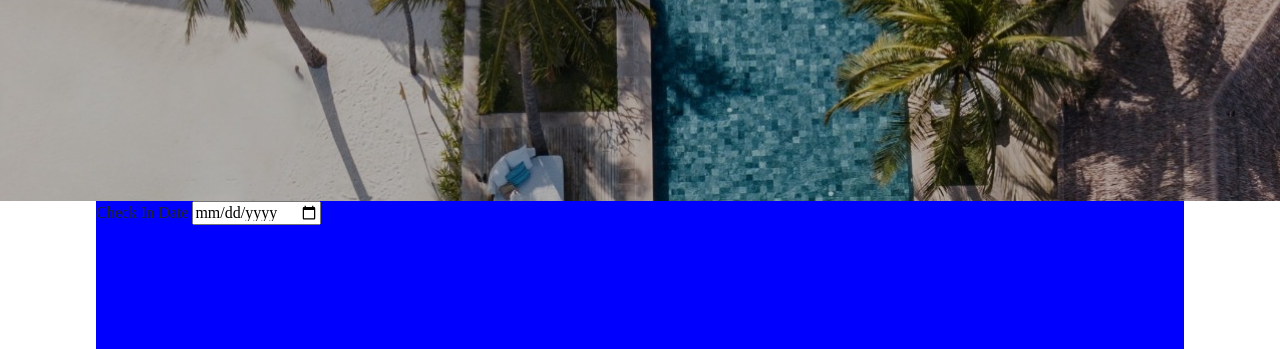
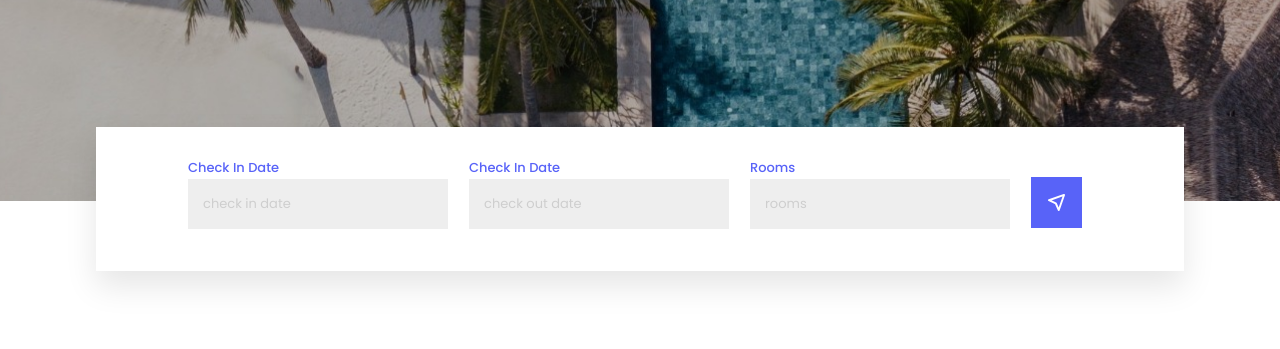
Before and after one commit to NutsaJu/zetta-hotels, a plain HTML site: page index.html in a window 1280 px wide. Shown: the part 463-812 px from the top of the page. Drawn offline with nearby package versions, Linux system fonts and the light colour scheme.

Commit message:
add check section

```diff
--- a/index.html
+++ b/index.html
@@ -27,8 +27,8 @@
                                 <a class="nav-link" aria-current="page" href="index.html">HOME</a>
                             </li>
                             <li class="nav-li dropdown">
-                                <a class="nav-link dropdown-toggle" href="rooms.html" role="button" data-bs-toggle="dropdown"
-                                    aria-expanded="false">
+                                <a class="nav-link dropdown-toggle" href="rooms.html" role="button"
+                                    data-bs-toggle="dropdown" aria-expanded="false">
                                     ROOMS
                                 </a>
                                 <ul class="dropdown-menu">
@@ -60,7 +60,8 @@
                 <div class="main-title-container">
                     <div class="main-title-body">
                         <h3>The best hotel you will ever need</h3>
-                        <h4>When you get into a hotel room, you lock the door, and you know there is a secrecy, there is a luxury, there is fantasy. There is comfort. There is reassurance.</h4>
+                        <h4>When you get into a hotel room, you lock the door, and you know there is a secrecy, there is
+                            a luxury, there is fantasy. There is comfort. There is reassurance.</h4>
                     </div>
                 </div>
             </div>
@@ -69,11 +70,24 @@
     </header>
     <section class="check-section">
         <div class="check-container">
-            <form class="check-form" action="https://formspree.io/f/xkneyzwz">
+            <form class="check-form" action="https://formspree.io/f/xkneyzwz" method="post">
                 <div class="input-box">
                     <label for="check-in">Check In Date</label>
-                    <input type="date" id="check-in" name="check-in" placeholder="check in date">
+                    <input type="text" id="check-in" name="check-in" onfocus="(type='date')" onblur="(type='text')"
+                     placeholder="check in date" required>
                 </div>
+                <div class="input-box">
+                    <label for="check-out">Check In Date</label>
+                    <input type="text" id="check-out" name="check-out" onfocus="(type='date')" onblur="(type='text')"
+                     placeholder="check out date" required>
+                </div>
+                <div class="input-box">
+                    <label for="quantity">Rooms</label>
+                    <input type="number" id="quantity" min="1" max="7" placeholder="rooms" required>
+                </div>
+                <button type="submit">
+                    <img src="images/send-icon.svg" alt="image">
+                </button>
             </form>
         </div>
     </section>
--- a/scss/_reset.scss
+++ b/scss/_reset.scss
@@ -36,3 +36,8 @@ html, body, div, span, applet, object, iframe, h1, h2, h3, h4, h5, h6, p, blockq
     *{
         box-sizing: border-box;
     }
+    input::-webkit-outer-spin-button,
+    input::-webkit-inner-spin-button {
+    -webkit-appearance: none;
+    margin: 0;
+    }
--- a/scss/_style.scss
+++ b/scss/_style.scss
@@ -81,6 +81,10 @@ header{
         .main-title-box{
             height: 72vh;
             @extend %d-flex-center;
+            @media (max-width:992px) {
+                align-items: flex-start;
+                padding-top: 20px;
+            }
             .main-title-container{
                 @extend %container;
                 @media (max-width:1110px) {
@@ -115,9 +119,54 @@ header{
 
 // check section
 .check-section{
+    margin-top: -74px;
+    @media (max-width:1100px) {
+      padding-inline: 10px;
+    }
     .check-container{
         @extend %container;
-        height: 148px;
-        background-color: blue;
+        padding:32px 100px 42px 92px;
+        background-color: $white;
+        box-shadow: 0px 15px 30px rgba(0, 0, 0, 10%);
+        @media (max-width:520px) {
+          padding-inline:10px;
+        }
+
     }
 }
+.check-form{
+    display: grid;
+    grid-template-columns: repeat(3, minmax(260px, 1fr)) 1fr;
+    grid-gap: 21px;
+    @media (max-width:1100px) {
+      grid-template-columns: repeat(auto-fit,minmax(260px,1fr));
+    }
+    @media (max-width:480px) {
+      grid-template-columns: 1fr;
+    }
+    .input-box{
+        label{
+            @include font('Poppins',500,13px,$blue);
+            margin-bottom: 5px;
+        }
+        input{
+            width: 100%;
+            padding: 15px;
+            background-color: $lightgrey;
+            border: none;
+            outline: none;
+            @include font('Poppins',normal,13px,$darkgrey);
+             &::placeholder{
+                color: $grey;
+             }
+        }
+    }
+    button{
+        width: 51px;
+        height: 51px;
+        margin-top: 18px;
+        background-color: $blue;
+        border: none;
+        @extend %d-flex-center;
+    }
+}
```
Also changed, not shown: css/global.css, 1 other file.
